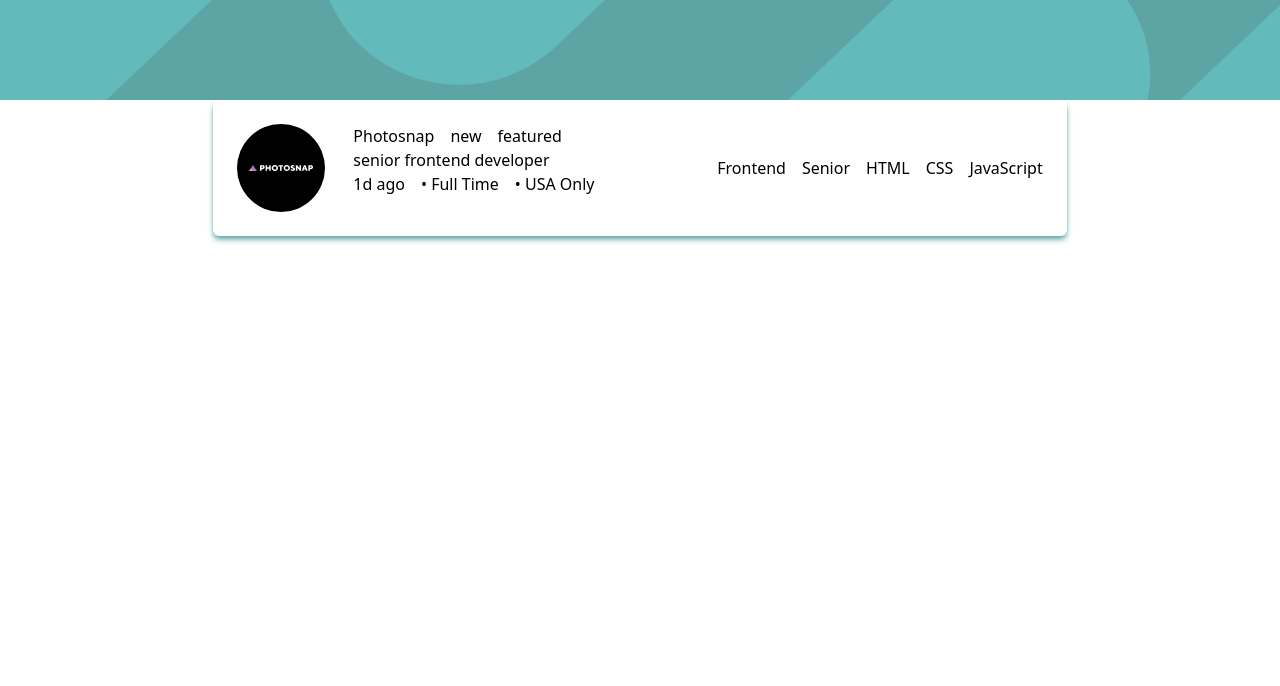
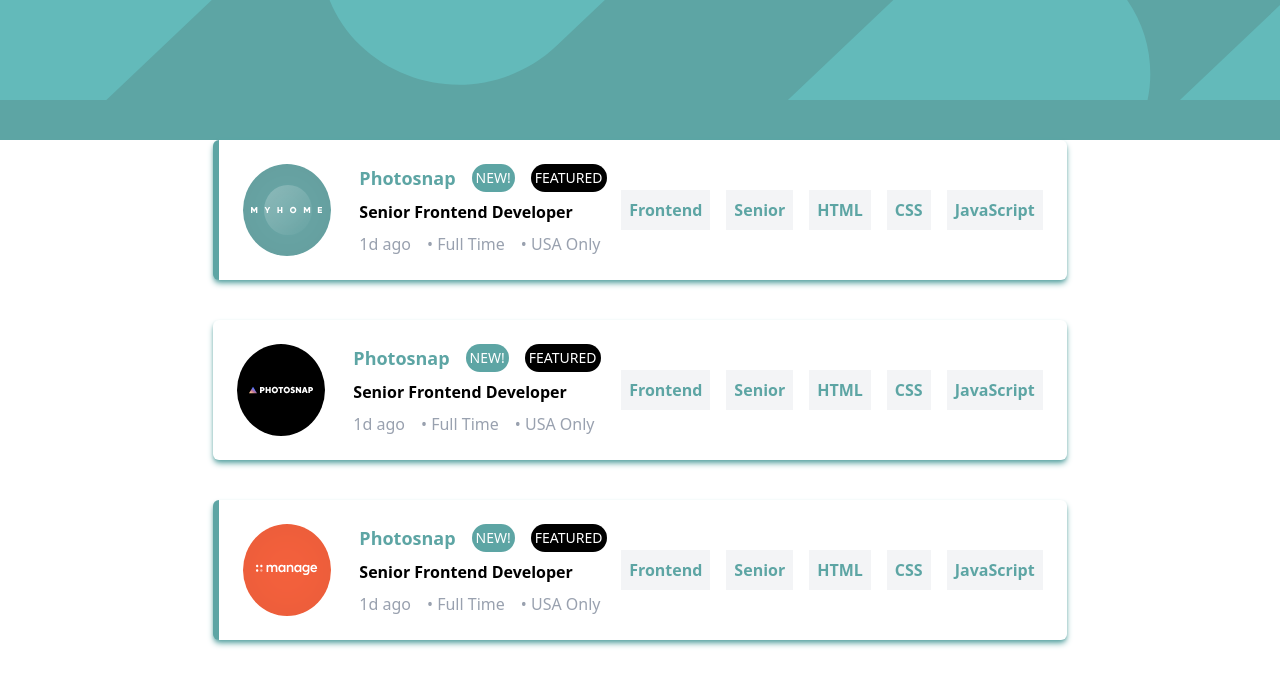
Before and after one commit to mugisha12john/static-job-listings-master-js, a website: page index.html in a window 1280 px wide. Drawn offline with Linux system fonts and the light colour scheme.

Commit message:
feat: add remain styles in the large screen cards

```diff
--- a/index.html
+++ b/index.html
@@ -21,21 +21,31 @@
         class="h-25 w-full bg-[url('/images/bg-header-mobile.svg')] md:bg-[url('/images/bg-header-desktop.svg')]"
       ></div>
       <!-- job cards goes here -->
-      <div class="w-full bg-white mt-10">
+      <div class="w-full bg-white">
         <section
-          class="flex justify-between items-center w-2/3 mx-auto p-6 bg-white shadow-[#5da5a4] shadow-md -mt-10 rounded-md"
+          class="flex justify-between mt-10 border-l-6 border-[#5da5a4] items-center w-2/3 mx-auto p-6 bg-white shadow-[#5da5a4] shadow-md rounded-md"
         >
           <div class="flex space-x-7">
-            <img src="/images/photosnap.svg" alt="photosnap logo" class="" />
+            <img src="/images/myhome.svg" alt="photosnap logo" class="" />
             <!-- more details -->
             <div>
               <div class="flex space-x-4">
-                <p>Photosnap</p>
-                <h3>new</h3>
-                <h3>featured</h3>
+                <p class="text-[#5da5a4] font-bold text-lg">Photosnap</p>
+                <h3
+                  class="bg-[#5da5a4] text-white uppercase font-medium rounded-full text-sm p-1"
+                >
+                  new!
+                </h3>
+                <h3
+                  class="bg-black text-white uppercase font-medium rounded-full text-sm p-1"
+                >
+                  featured
+                </h3>
               </div>
-              <h3>senior frontend developer</h3>
-              <div class="flex space-x-4">
+              <h3 class="font-bold mt-2 capitalize">
+                senior frontend developer
+              </h3>
+              <div class="flex space-x-4 mt-2 text-gray-400 font-medium">
                 <p>1d ago</p>
                 <p>• Full Time</p>
                 <p>• USA Only</p>
@@ -44,11 +54,119 @@
           </div>
           <!-- buttons -->
           <div class="flex space-x-4">
-            <button>Frontend</button>
-            <button>Senior</button>
-            <button>HTML</button>
-            <button>CSS</button>
-            <button>JavaScript</button>
+            <button class="bg-gray-100 p-2 font-semibold text-[#5da5a4]">
+              Frontend
+            </button>
+            <button class="bg-gray-100 p-2 font-semibold text-[#5da5a4]">
+              Senior
+            </button>
+            <button class="bg-gray-100 p-2 font-semibold text-[#5da5a4]">
+              HTML
+            </button>
+            <button class="bg-gray-100 p-2 font-semibold text-[#5da5a4]">
+              CSS
+            </button>
+            <button class="bg-gray-100 p-2 font-semibold text-[#5da5a4]">
+              JavaScript
+            </button>
+          </div>
+        </section>
+        <section
+          class="flex justify-between mt-10 items-center w-2/3 mx-auto p-6 bg-white shadow-[#5da5a4] shadow-md rounded-md"
+        >
+          <div class="flex space-x-7">
+            <img src="/images/photosnap.svg" alt="photosnap logo" class="" />
+            <!-- more details -->
+            <div>
+              <div class="flex space-x-4">
+                <p class="text-[#5da5a4] font-bold text-lg">Photosnap</p>
+                <h3
+                  class="bg-[#5da5a4] text-white uppercase font-medium rounded-full text-sm p-1"
+                >
+                  new!
+                </h3>
+                <h3
+                  class="bg-black text-white uppercase font-medium rounded-full text-sm p-1"
+                >
+                  featured
+                </h3>
+              </div>
+              <h3 class="font-bold mt-2 capitalize">
+                senior frontend developer
+              </h3>
+              <div class="flex space-x-4 mt-2 text-gray-400 font-medium">
+                <p>1d ago</p>
+                <p>• Full Time</p>
+                <p>• USA Only</p>
+              </div>
+            </div>
+          </div>
+          <!-- buttons -->
+          <div class="flex space-x-4">
+            <button class="bg-gray-100 p-2 font-semibold text-[#5da5a4]">
+              Frontend
+            </button>
+            <button class="bg-gray-100 p-2 font-semibold text-[#5da5a4]">
+              Senior
+            </button>
+            <button class="bg-gray-100 p-2 font-semibold text-[#5da5a4]">
+              HTML
+            </button>
+            <button class="bg-gray-100 p-2 font-semibold text-[#5da5a4]">
+              CSS
+            </button>
+            <button class="bg-gray-100 p-2 font-semibold text-[#5da5a4]">
+              JavaScript
+            </button>
+          </div>
+        </section>
+        <section
+          class="flex justify-between mt-10 border-l-6 border-[#5da5a4] items-center w-2/3 mx-auto p-6 bg-white shadow-[#5da5a4] shadow-md rounded-md"
+        >
+          <div class="flex space-x-7">
+            <img src="/images/manage.svg" alt="photosnap logo" class="" />
+            <!-- more details -->
+            <div>
+              <div class="flex space-x-4">
+                <p class="text-[#5da5a4] font-bold text-lg">Photosnap</p>
+                <h3
+                  class="bg-[#5da5a4] text-white uppercase font-medium rounded-full text-sm p-1"
+                >
+                  new!
+                </h3>
+                <h3
+                  class="bg-black text-white uppercase font-medium rounded-full text-sm p-1"
+                >
+                  featured
+                </h3>
+              </div>
+              <h3 class="font-bold mt-2 capitalize">
+                senior frontend developer
+              </h3>
+              <div class="flex space-x-4 mt-2 text-gray-400 font-medium">
+                <p>1d ago</p>
+                <p>• Full Time</p>
+                <p>• USA Only</p>
+              </div>
+            </div>
+          </div>
+          <!-- buttons -->
+          <div class="flex space-x-4">
+            <button class="bg-gray-100 p-2 font-semibold text-[#5da5a4]">
+              Frontend
+            </button>
+            <button class="bg-gray-100 p-2 font-semibold text-[#5da5a4]">
+              Senior
+            </button>
+            <button class="bg-gray-100 p-2 font-semibold text-[#5da5a4]">
+              HTML
+            </button>
+            <button class="bg-gray-100 p-2 font-semibold text-[#5da5a4]">
+              CSS
+            </button>
+            <button class="bg-gray-100 p-2 font-semibold text-[#5da5a4]">
+              JavaScript
+            </button>
           </div>
         </section>
       </div>
```
Also changed, not shown: src/output.css.
